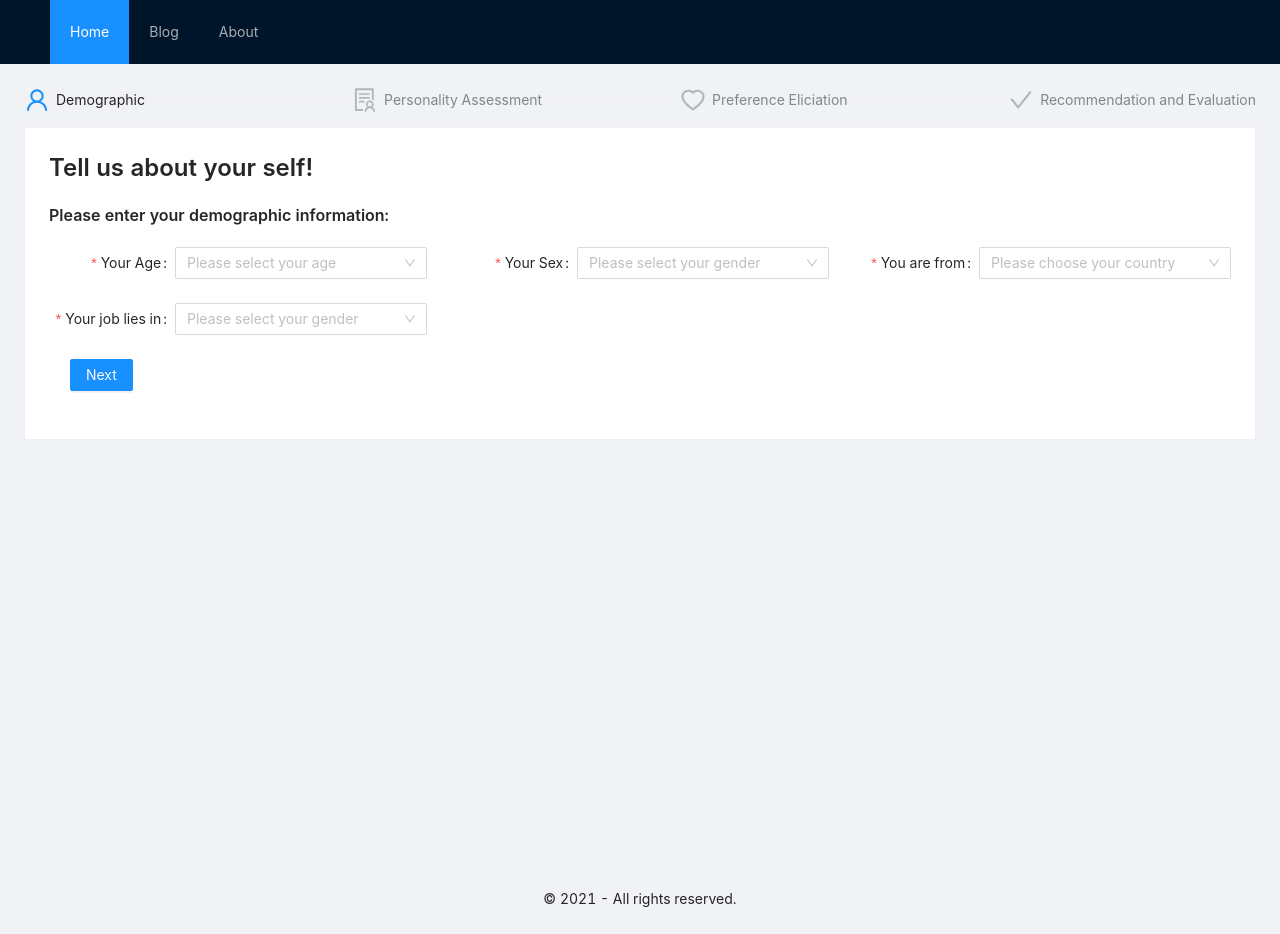
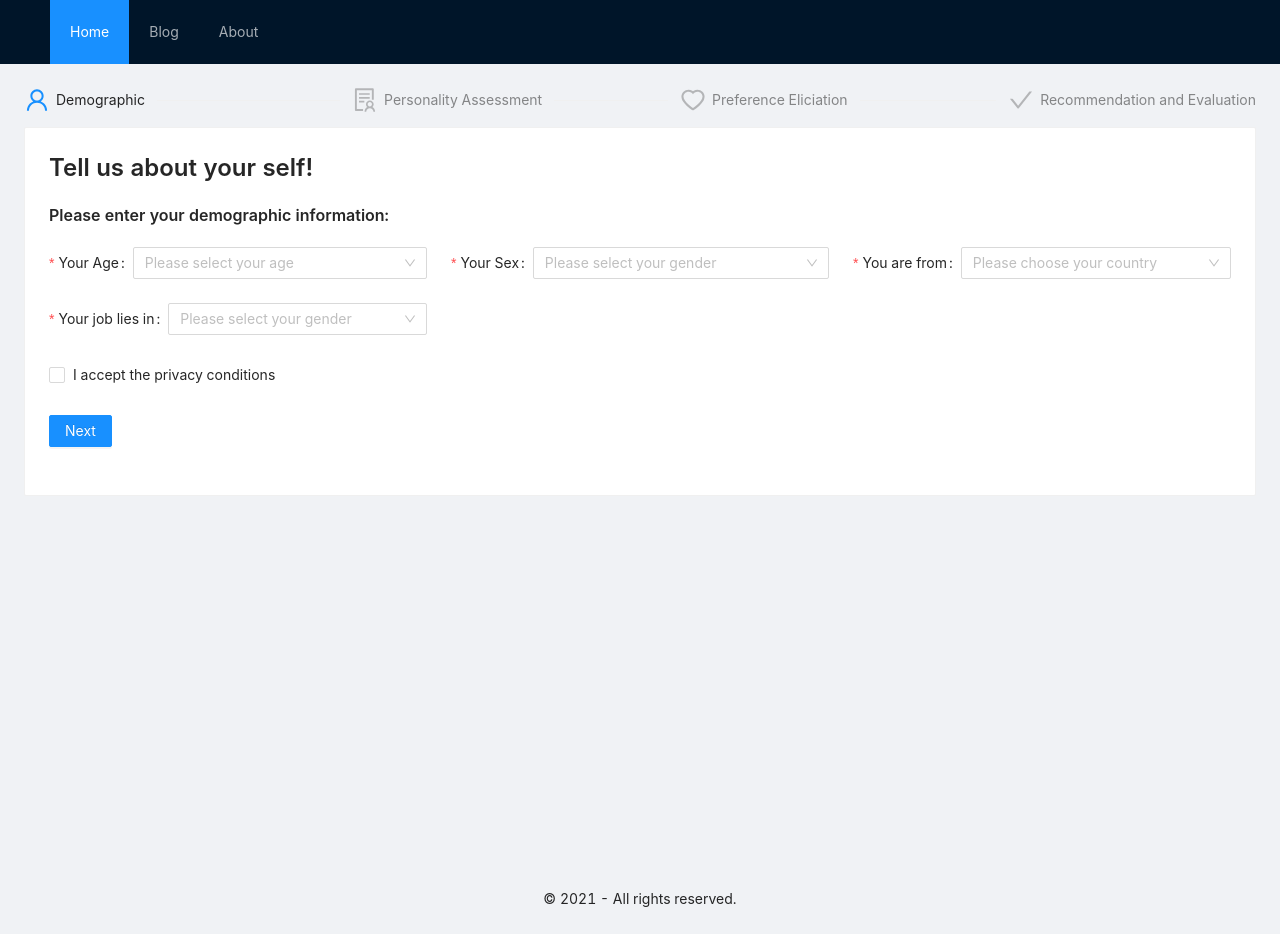
Before and after one commit to RecSys-lab/PoI-data-collection-form, a Next.js app: page / in a window 1280 px wide. Built offline with nearby package versions, Linux system fonts and the light colour scheme.

Commit message:
feat: add privacy checkbox

```diff
--- a/components/Content/Stepper/StepDemographic/DemographicForm.tsx
+++ b/components/Content/Stepper/StepDemographic/DemographicForm.tsx
@@ -4,6 +4,7 @@ import { AgeRange } from "./DemographicForm/AgeRange";
 import { Gender } from "./DemographicForm/Gender";
 import { Country } from "./DemographicForm/Country";
 import { Occupation } from "./DemographicForm/Occupation";
+import { PrivacyCheckbox } from "./DemographicForm/PrivacyCheckbox";
 
 
 interface DemographicFormProps {
@@ -12,10 +13,14 @@ interface DemographicFormProps {
 }
 
 export const DemographicForm: FC<DemographicFormProps> = ({onFinish, onFinishFailed}) => {
+  const onCheckboxClick = (checked: boolean) => {
+    console.log(checked);
+  }
+
    return <Form
       name="basic"
-      labelCol={{ span: 8 }}
-      wrapperCol={{ span: 16 }}
+      // labelCol={{ span: 8 }}
+      // wrapperCol={{ span: 16 }}
       initialValues={{ remember: true }}
       onFinish={onFinish}
       onFinishFailed={onFinishFailed}
@@ -36,8 +41,15 @@ export const DemographicForm: FC<DemographicFormProps> = ({onFinish, onFinishFai
           <Occupation />
         </Col>
       </Row>
+      <Row gutter={24}>
+        <Col span={8}>
+          <PrivacyCheckbox onCheckboxClick={onCheckboxClick} />
+        </Col>
+      </Row>
       <Row>
-        <Form.Item wrapperCol={{ offset: 8, span: 16 }}>
+        <Form.Item
+        // wrapperCol={{ offset: 8, span: 16 }}
+        >
           <Button type="primary" htmlType="submit">
             Next
           </Button>
--- /dev/null
+++ b/components/Content/Stepper/StepDemographic/DemographicForm/PrivacyCheckbox.tsx
@@ -0,0 +1,21 @@
+import React, { FC } from 'react';
+import { Form, Checkbox } from 'antd';
+
+interface PrivacyCheckboxProps {
+  onCheckboxClick(checked: boolean): void;
+}
+
+export const PrivacyCheckbox: FC<PrivacyCheckboxProps> = ({ onCheckboxClick }) => {
+  const onChange = (e) => {
+    onCheckboxClick(e.target.checked);
+  }
+
+  return <Form.Item
+    name="privacy"
+    rules={[{ required: true, message: 'You need to confirm privacy conditions' }]}
+  >
+    <Checkbox onChange={onChange}>
+      I accept the privacy conditions
+    </Checkbox>
+  </Form.Item>
+}
```
